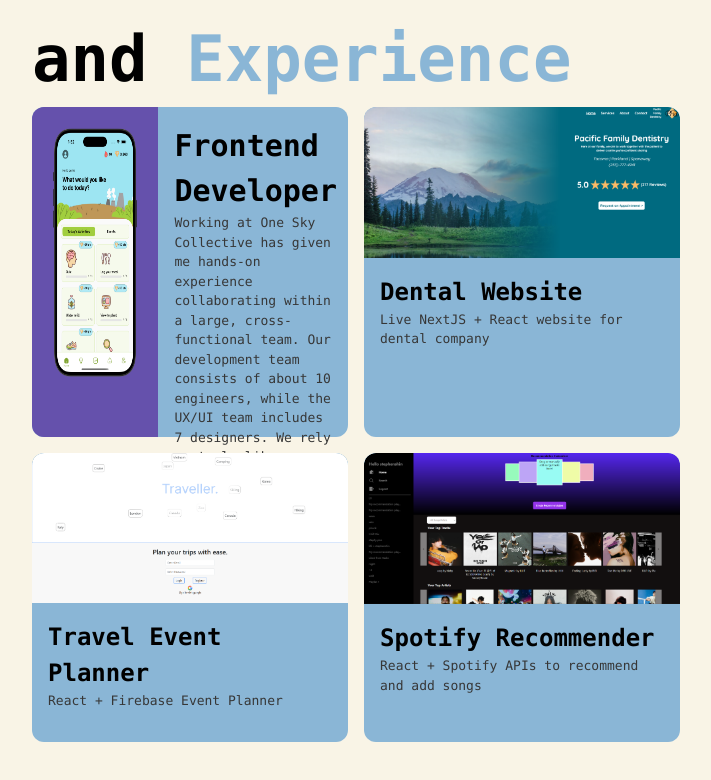
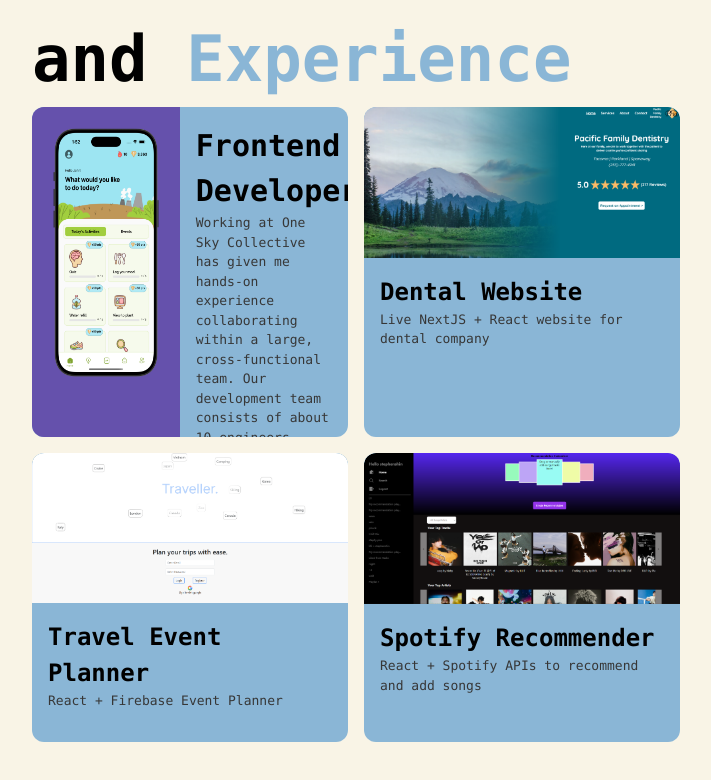
Before and after one commit to shinste/new-portfolio, a React (Vite) app: page / in a window 1280 px wide. Shown: the part 2929-3709 px from the top of the page, without its empty margins (480-1191 px from the left). Built offline with nearby package versions, Linux system fonts and the light colour scheme.

Commit message:
onesky text

```diff
--- a/src/components/Projects.tsx
+++ b/src/components/Projects.tsx
@@ -26,7 +26,7 @@
               src={oneskyPhone}
             />
           </div>
-          <div className="p-4 w-3/5">
+          <div className="p-4 w-3/5 overflow-auto">
             <p className="text-[30px] font-semibold group-hover:text-gray-100">
               Frontend Developer
             </p>
@@ -34,9 +34,7 @@
               Working at One Sky Collective has given me hands-on experience
               collaborating within a large, cross-functional team. Our
               development team consists of about 10 engineers, while the UX/UI
-              team includes 7 designers. We rely on tools like GitHub, Slack,
-              and Jira to stay aligned, communicate efficiently, and move
-              collectively toward our founder’s vision.
+              team includes 7 designers.
             </p>
           </div>
         </div>
```
